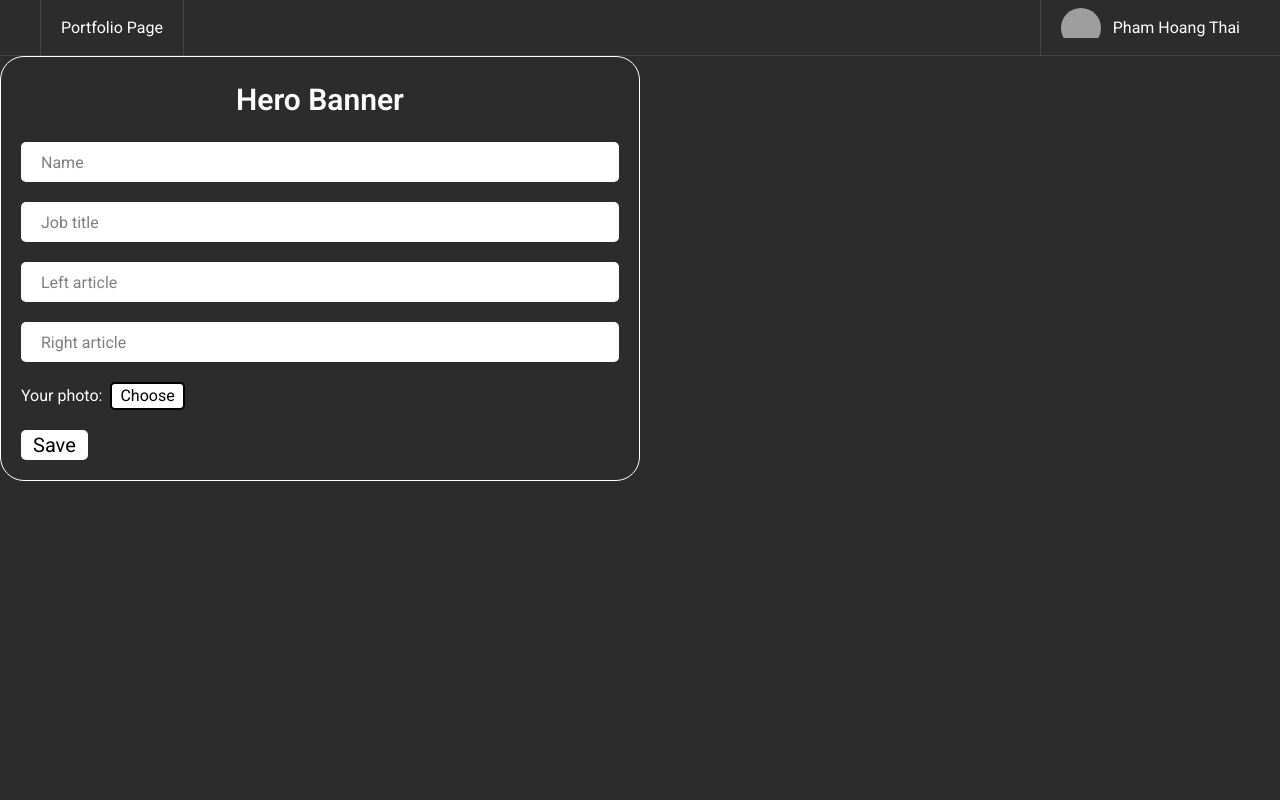
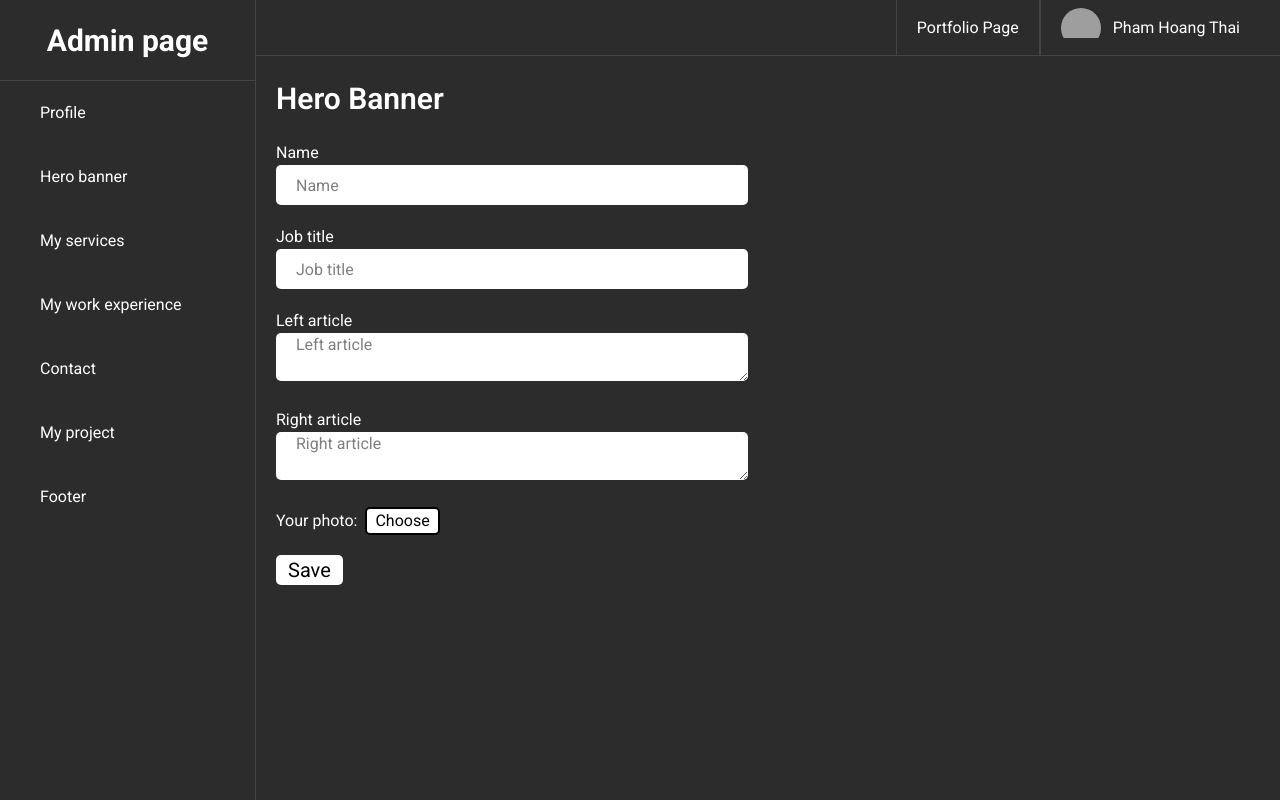
Before and after one commit to RinWasBusted/MyPortfolio, a React (Vite) app: page /admin in a window 1280 px wide. Built offline with nearby package versions, Linux system fonts and the light colour scheme; sample sign-in values are in the browser's storage; grey boxes are pictures that could not be loaded.

Commit message:
add Router, login function, update HeroBannerForm, add new libary: react-router-dom

```diff
--- a/package.json
+++ b/package.json
@@ -19,6 +19,7 @@
     "react": "^19.1.0",
     "react-dom": "^19.1.0",
     "react-fast-marquee": "^1.6.5",
+    "react-router-dom": "^7.7.1",
     "smoothscroll-polyfill": "^0.4.4",
     "tailwindcss": "^4.1.11"
   },
--- a/src/app/App.jsx
+++ b/src/app/App.jsx
@@ -1,7 +1,9 @@
-import { useRef, useState } from "react";
+import { useRef } from "react";
+import { createBrowserRouter, RouterProvider } from "react-router-dom";
 import smoothscroll from "smoothscroll-polyfill";
 import MainLayout from "../layout/MainLayout";
 import AdminLayout from "../layout/AdminLayout";
+import LoginBoard from '../sections/admin-page/login-board/LoginBoard'
 
 import HeroBanner from "../sections/portfolio/hero-banner/HeroBanner";
 import MyServices from "../sections/portfolio/my-services/MyServices";
@@ -11,19 +13,14 @@ import RunningText from "../sections/portfolio/running-text/RunningText";
 import MyProject from "../sections/portfolio/my-project/MyProject";
 import "./App.css";
 
-import HeroBannerForm from "../sections/admin-page/hero-banner-form/HeroBannerForm";
-import LoginBoard from "../sections/admin-page/login-board/LoginBoard";
 
 function App() {
-  const [currentLayout, setCurrentLayout] = useState("admin");
 
-  function handleChangeLayout(layoutName) {
-    setCurrentLayout(layoutName);
-  }
-
+  // ~~~~~~~~~~~~~~~~~~SMOOTH SCROLL~~~~~~~~~~~~~~~~~~~~~~~~~
   smoothscroll.polyfill();
   window.__forceSmoothScrollPolyfill__ = true;
 
+  // ~~~~~~~~~~~~~~~~~~~~REFS~~~~~~~~~~~~~~~~~~~~~~~~~~
   const heroRef = useRef();
   const serviceRef = useRef();
   const experienceRef = useRef();
@@ -31,8 +28,11 @@ function App() {
   const projectRef = useRef();
   const contactRef = useRef();
 
-  return (
-    currentLayout == "portfolio" ? <MainLayout
+  // ~~~~~~~~~~~~~~~~~~~~ROUTER CONFIG~~~~~~~~~~~~~~~~~~~~~~~~~~
+  const PageRouter = createBrowserRouter([
+    {
+      path: '/',
+      element: <MainLayout
         className="main_layout"
         scrollTargets={{
           heroRef,
@@ -61,16 +61,22 @@ function App() {
         <section ref={projectRef}>
           <MyProject></MyProject>
         </section>
-    </MainLayout>
-
-      : <AdminLayout handleChangeLayout={handleChangeLayout}>
-        <HeroBannerForm></HeroBannerForm>
-        {/* <LoginBoard></LoginBoard> */}
-      </AdminLayout>
+      </MainLayout>,
+      errorElement: <div className="text-[100px] text-red-400">Not Found 404</div>,
+    },
+    {
+      path: '/admin',
+      element: <AdminLayout></AdminLayout>,
+    },
+    {
+      path: '/admin/login',
+      element: <LoginBoard></LoginBoard>
+    }
+  ]);
 
 
-
-
+  return (
+    <RouterProvider router={PageRouter}></RouterProvider>
   );
 }
 
--- a/src/layout/AdminLayout.jsx
+++ b/src/layout/AdminLayout.jsx
@@ -1,10 +1,28 @@
+import { useState, useEffect } from 'react';
+import { useNavigate } from 'react-router-dom';
 import Header from "../sections/admin-page/header/Header.jsx"
+import SideBar from "../sections/admin-page/side-bar/SideBar";
+import HeroBannerForm from "../sections/admin-page/hero-banner-form/HeroBannerForm.jsx";
 
-export default function AdminLayout({ handleChangeLayout, children }) {
-    return <div className="w-full min-h-[100vh] flex flex-col items-center bg-[#2C2C2C] text-white">
-        <Header handleChangeLayout={handleChangeLayout}></Header>
-        <main className="h-[100px] w-full grow-1">
-            {children}
+export default function AdminLayout() {
+    const [currentBoard, setCurrentBoard] = useState('');
+    let loggedin = localStorage.getItem('loggedin') || false;
+    const navigate = useNavigate();
+
+    useEffect(() => {
+        setCurrentBoard('HeroBannerForm');
+        if (!loggedin) navigate('/admin/login')
+    }, []);
+
+    function handleChangeBoard(board) {
+        setCurrentBoard(board);
+    };
+
+    return <div className="w-full h-[100vh] flex flex-col items-end  bg-[#2C2C2C] text-white">
+        <Header ></Header>
+        <SideBar handleChangeBoard={handleChangeBoard}></SideBar>
+        <main className="h-full w-[80vw]">
+            {currentBoard == "HeroBannerForm" && <HeroBannerForm></HeroBannerForm>}
         </main>
     </div>;
 }
--- a/src/sections/admin-page/header/Header.jsx
+++ b/src/sections/admin-page/header/Header.jsx
@@ -1,8 +1,10 @@
-export default function Header({ handleChangeLayout }) {
-    return (<header className="w-full h-14 bg-[#2C2C2C] border-[#444444] text-white border-b-1 flex justify-between items-center px-10" >
-        <button className="h-full flex items-center cursor-pointer border-l-1 border-r-1 border-[#444444] px-5" onClick={() => handleChangeLayout("portfolio")}>
+import { Link } from "react-router-dom"
+
+export default function Header() {
+    return (<header className="w-full h-14 bg-[#2C2C2C] border-[#444444] text-white border-b-1 flex justify-end items-center px-10" >
+        <Link className="h-full flex items-center cursor-pointer border-l-1 border-r-1 border-[#444444] px-5" to={'/'}>
             <h2>Portfolio Page</h2>
-        </button>
+        </Link>
 
         <div className=" h-14 min-w-50 flex gap-3 items-center border-l-1 border-[#444444] pl-5 ">
             <figure className="h-10 w-10 rounded-[50%] overflow-hidden cursor-pointer">
--- a/src/sections/admin-page/hero-banner-form/HeroBannerForm.jsx
+++ b/src/sections/admin-page/hero-banner-form/HeroBannerForm.jsx
@@ -47,13 +47,31 @@ export default function HeroBannerForm() {
     }
 
     return (
-        <section className=" bg-[#2C2C2C] w-[50%] min-h-50 rounded-3xl flex flex-col items-center border-white border-1 p-5 ">
+        <section className=" bg-[#2C2C2C] w-[50%] min-h-50 flex flex-col p-5 ">
             <h2 className="text-[30px] font-[600] mb-5">Hero Banner</h2>
             <form action="" className="w-full min-h-10 flex flex-col items-start gap-5 overflow-hidden" onSubmit={handleSubmit}>
-                <input type="text" className="bg-white w-full h-10 text-black px-5 rounded-[5px]" placeholder="Name" value={name} onChange={(e) => setName(e.target.value)} />
-                <input type="text" className="bg-white w-full h-10 text-black px-5 rounded-[5px]" placeholder="Job title" value={jobTitle} onChange={(e) => setJobTitle(e.target.value)} />
-                <input type="text" className="bg-white w-full h-10 text-black px-5 rounded-[5px]" placeholder="Left article" value={leftArticle} onChange={(e) => setLeftArticle(e.target.value)} />
-                <input type="text" className="bg-white w-full h-10 text-black px-5 rounded-[5px]" placeholder="Right article" value={rightArticle} onChange={(e) => setRightArticle(e.target.value)} />
+                <label htmlFor="" className='w-full'>
+                    Name
+                    <input type="text" className="bg-white w-full h-10 text-black px-5 rounded-[5px]" placeholder="Name" value={name} onChange={(e) => setName(e.target.value)} />
+                </label>
+
+                <label htmlFor="" className='w-full'>
+                    Job title
+                    <input type="text" className="bg-white w-full h-10 text-black px-5 rounded-[5px]" placeholder="Job title" value={jobTitle} onChange={(e) => setJobTitle(e.target.value)} />
+                </label>
+
+                <label htmlFor="" className='w-full'>
+                    Left article
+                    <textarea type="text" className="bg-white w-full min-h-10 text-black px-5 rounded-[5px]" placeholder="Left article" value={leftArticle} onChange={(e) => setLeftArticle(e.target.value)} />
+                </label>
+
+                <label htmlFor="" className='w-full'>
+                    Right article
+                    <textarea type="text" className="bg-white w-full min-h-10 text-black px-5 rounded-[5px]" placeholder="Right article" value={rightArticle} onChange={(e) => setRightArticle(e.target.value)} />
+                </label>
+
+
+
                 <label className="flex items-center gap-2">
                     <h3>Your photo:</h3>
                     <input
--- a/src/sections/admin-page/login-board/LoginBoard.jsx
+++ b/src/sections/admin-page/login-board/LoginBoard.jsx
@@ -1,21 +1,36 @@
 import { useState } from 'react';
+import { useNavigate } from 'react-router-dom';
 
 export default function LoginBoard() {
     const [showPassword, setShowPassword] = useState(false);
     const [rememberUser, setRememberUser] = useState(false);
+    const [username, setUsername] = useState('');
+    const [pwd, setPwd] = useState('');
+    const navigate = useNavigate();
+
+    function handleSubmit(e) {
+        e.preventDefault();
+        if (username == 'admin' && pwd == 'admin') {
+            // if (rememberUser) localStorage.setItem('loggedin', true);
+            localStorage.setItem('loggedin', true)
+            navigate('/admin');
+        }
 
 
+    }
+
     return (
+        <div className='w-full h-[100vh] flex justify-center items-center bg-[#2C2C2C]'>
             <section className="w-full h-full flex justify-center items-center">
                 <div className="bg-[#505050] w-120 h-100 rounded-2xl flex flex-col items-center p-10 px-20 gap-10">
                     <h2 className="text-[30px] font-[600]">Admin login</h2>
-                <form action="submit" className="w-full flex-1 flex flex-col gap-5">
+                    <form action="submit" className="w-full flex-1 flex flex-col gap-5" onSubmit={handleSubmit}>
                         <label htmlFor="">Username
-                        <input type="text" className="bg-white w-full h-10 rounded-[5px] text-black px-3 outline-none border-2" />
+                            <input type="text" className="bg-white w-full h-10 rounded-[5px] text-black px-3 outline-none border-2" value={username} onChange={(e) => setUsername(e.target.value)} required />
                         </label>
 
                         <label htmlFor="" className="relative">Password
-                        <input type={showPassword ? "text" : "password"} className="bg-white w-full h-10 rounded-[5px] text-black px-3 outline-none border-2" />
+                            <input type={showPassword ? "text" : "password"} className="bg-white w-full h-10 rounded-[5px] text-black px-3 outline-none border-2" value={pwd} onChange={(e) => setPwd(e.target.value)} required />
                             <div className="absolute cursor-pointer right-[-15px] top-9" onClick={() => setShowPassword(s => !s)}>
                                 <i className={`fa-solid fa-eye absolute left-0 ${showPassword ? "" : "!hidden"}`}></i>
                                 <i className={`fa-solid fa-eye-slash absolute left-[-1px] ${showPassword ? "!hidden" : ""}`}></i>
@@ -29,10 +44,12 @@ export default function LoginBoard() {
                                 </div>
                                 Remember me
                             </div>
-                        <button className="cursor-pointer h-8 w-20 bg-white text-black rounded-[5px] duration-150 hover:bg-black hover:text-white">Login</button>
+                            <button className="cursor-pointer h-8 w-20 bg-white text-black rounded-[5px] duration-150 hover:bg-black hover:text-white" type='submit'>Login</button>
                         </div>
                     </form>
                 </div>
             </section >
+        </div>
+
     )
 }
--- /dev/null
+++ b/src/sections/admin-page/side-bar/SideBar.jsx
@@ -0,0 +1,20 @@
+
+export default function SideBar({ handleChangeBoard }) {
+    return (
+        <aside className="fixed left-0 top-0 h-[100vh] w-[20vw] bg-[#2C2C2C] border-[#444444] text-white border-r-1 flex flex-col items-center">
+            <figure className="  py-10 w-full h-15 shrink-0 flex justify-center items-center border-[#444444] border-b-1">
+                <h1 className="text-[30px] font-bold">Admin page</h1>
+            </figure>
+            <nav className=" h-full grow-1 w-full flex flex-col ">
+                <button className="text-[16px] text-start px-10 w-full h-16 cursor-pointer hover:bg-white/5 duration-100 " onClick={() => handleChangeBoard('login')}>Profile</button>
+                <button className="text-[16px] text-start px-10 w-full h-16 cursor-pointer hover:bg-white/5 duration-100 " onClick={() => handleChangeBoard('HeroBannerForm')} > Hero banner</button>
+                <button className="text-[16px] text-start px-10 w-full h-16 cursor-pointer hover:bg-white/5 duration-100 ">My services</button>
+                <button className="text-[16px] text-start px-10 w-full h-16 cursor-pointer hover:bg-white/5 duration-100 ">My work experience</button>
+                <button className="text-[16px] text-start px-10 w-full h-16 cursor-pointer hover:bg-white/5 duration-100 ">Contact</button>
+                <button className="text-[16px] text-start px-10 w-full h-16 cursor-pointer hover:bg-white/5 duration-100 ">My project</button>
+                <button className="text-[16px] text-start px-10 w-full h-16 cursor-pointer hover:bg-white/5 duration-100 ">Footer</button>
+
+            </nav>
+        </aside >
+    )
+}
```
Also changed, not shown: 1 other file (tests, documents, lock files or other folders). Lines whose indentation alone changed are shown as unchanged.
